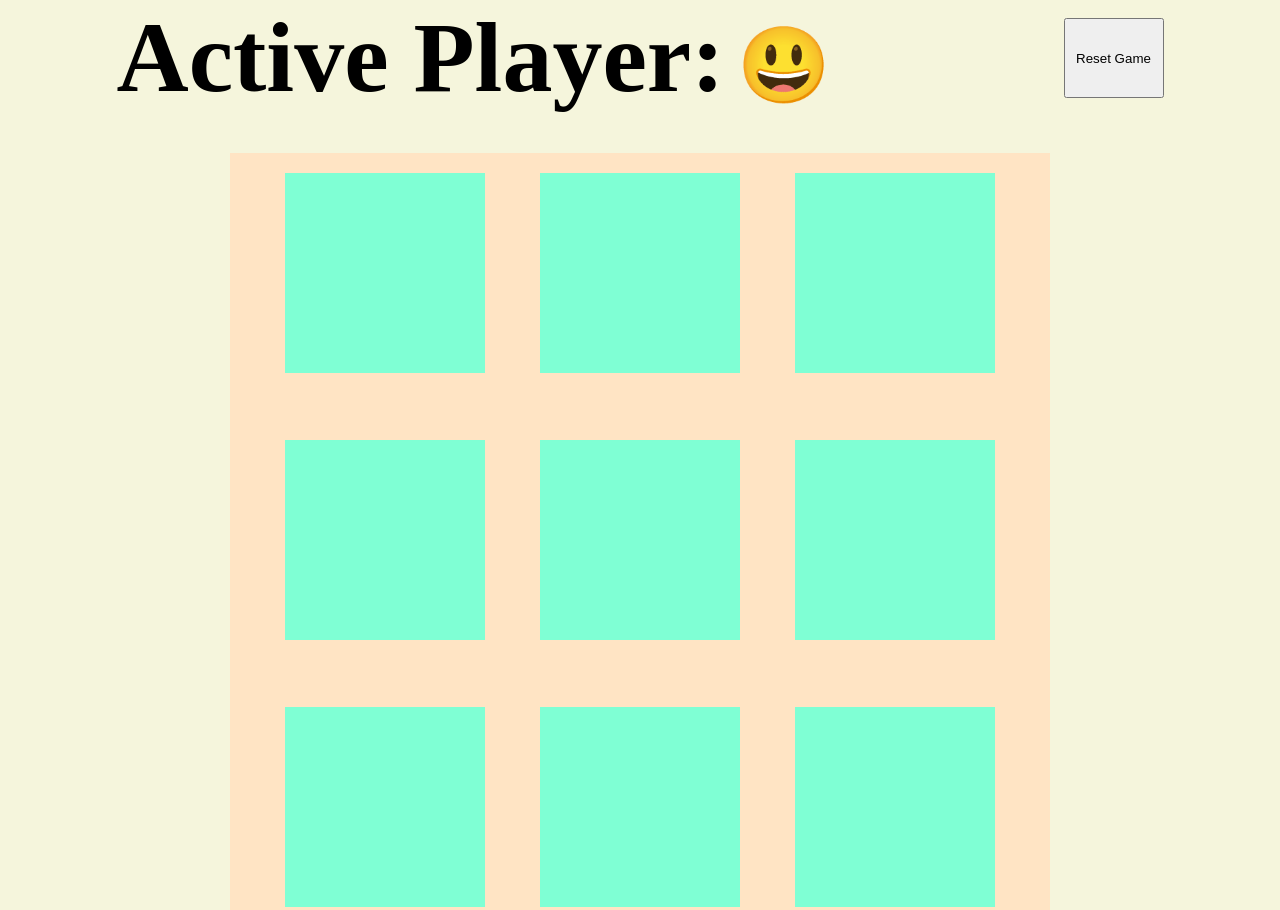
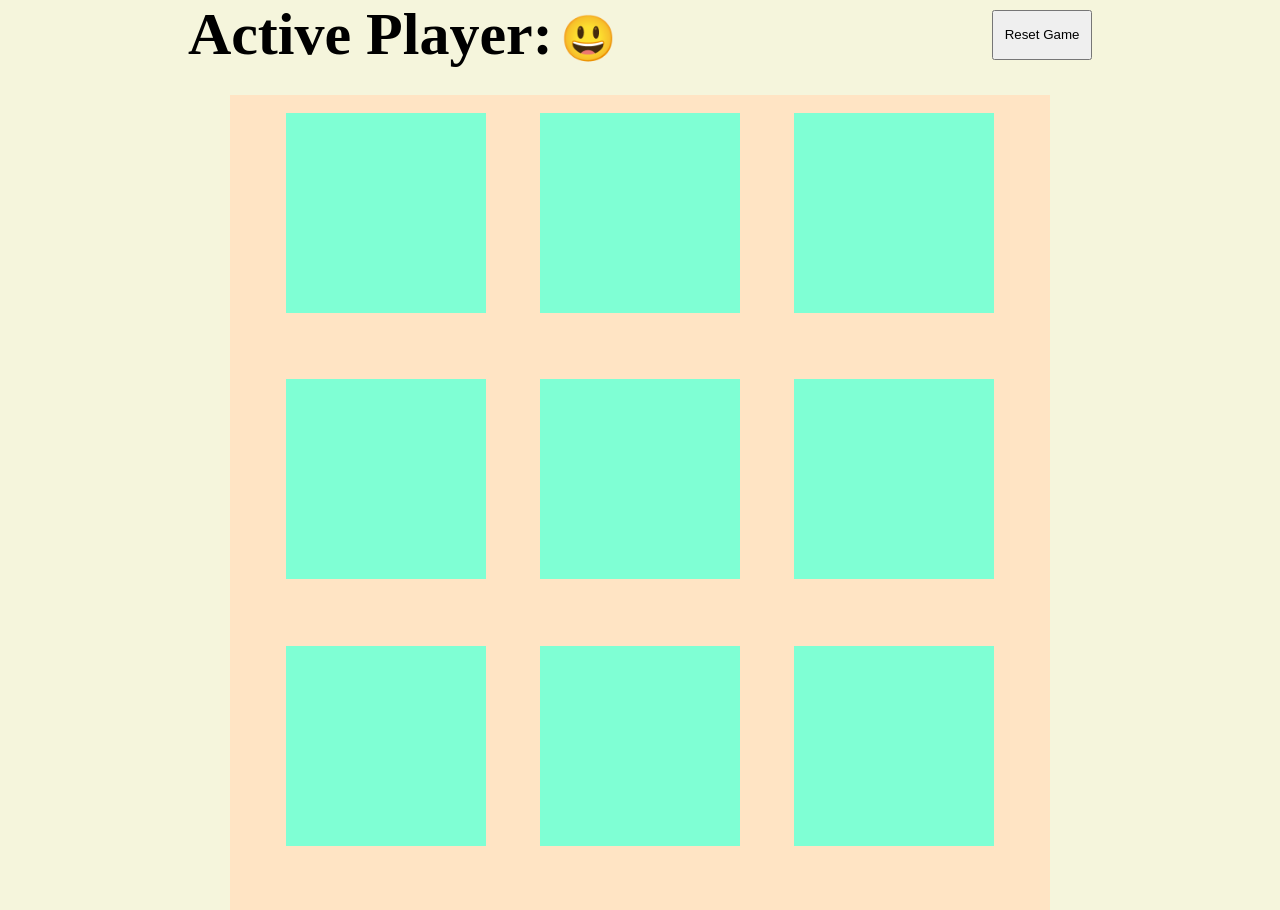
Before and after one commit to DHANESH-KUMAR/tic-tac-toe, a plain HTML site: page index.html in a window 1280 px wide. Shown: the top 910 px of the page. Drawn offline with Linux system fonts and the light colour scheme.

Commit message:
fixed margin issues

```diff
--- a/style.css
+++ b/style.css
@@ -6,7 +6,7 @@ body {
 }
 
 .container {
-  margin-top: 3%;
+  margin-top: 2%;
   display: flex;
   justify-content: space-evenly;
   flex-wrap: wrap;
@@ -18,7 +18,7 @@ body {
 
 .item {
   display: flex;
-  margin: 10px;
+  margin: 8px;
   background-color: aquamarine;
   height: 200px;
   width: 200px;
@@ -33,9 +33,9 @@ body {
 }
 .active-player {
   display: flex;
-  font-size: 50px;
+  font-size: 30px;
 }
 #reset_game{
-  height:80px;
+  height:50px;
   width:100px
 }
```
